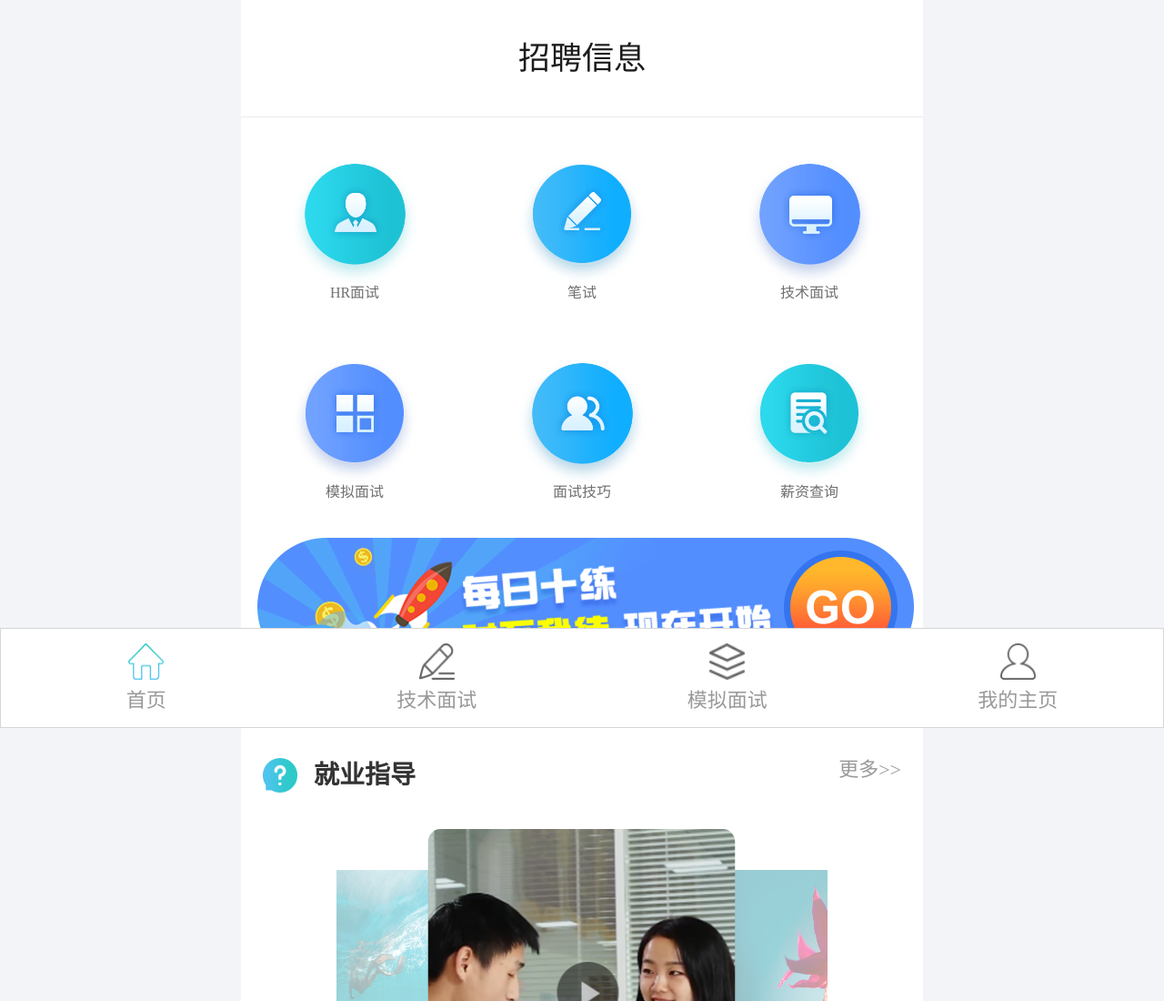
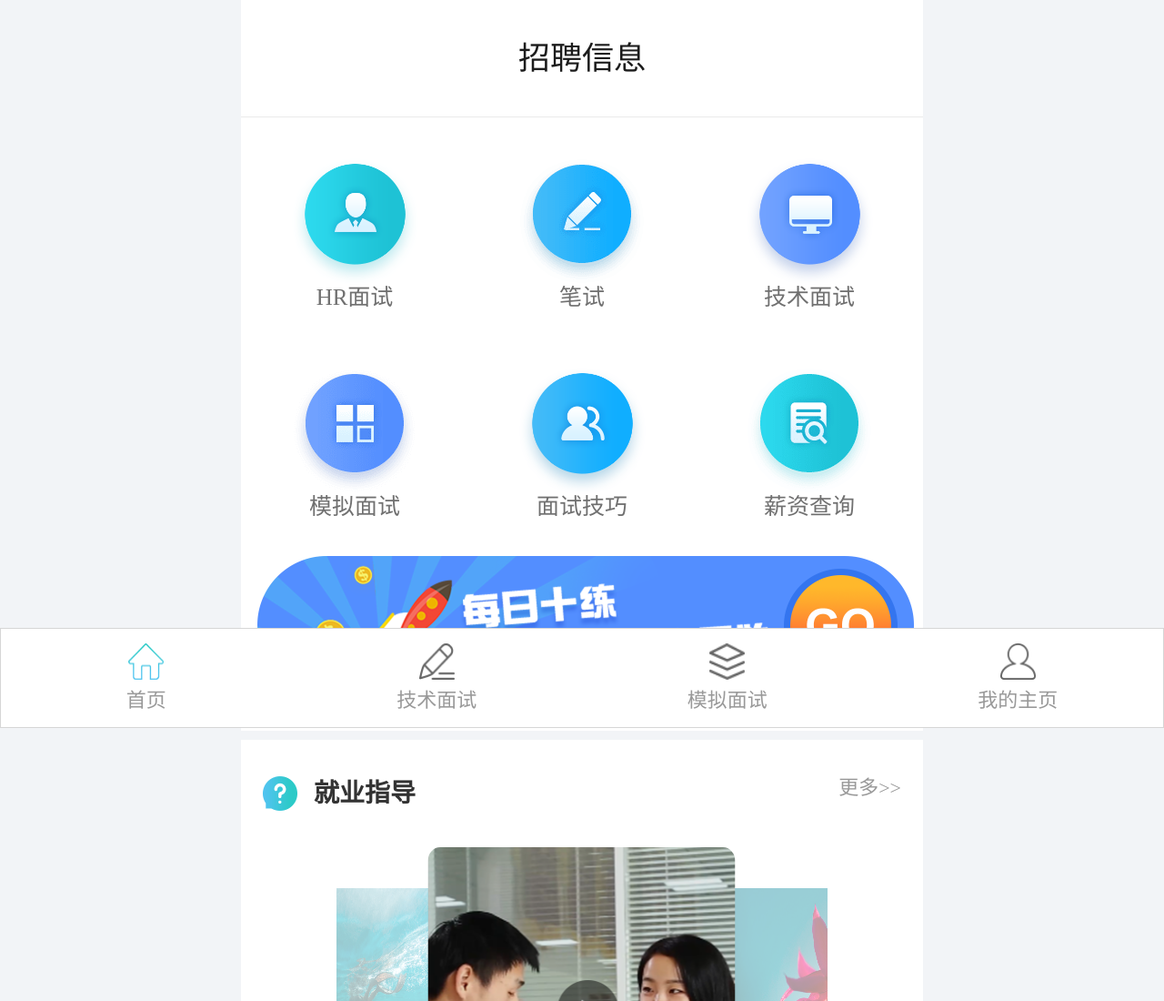
Before and after one commit to TDcloud/Mobile, a plain HTML site: page index.html in a window 1280 px wide. Shown: the top 1100 px of the page at 91% size. Drawn offline with Linux system fonts and the light colour scheme.

Commit message:
移动端rem

```diff
--- a/css/index.less
+++ b/css/index.less
@@ -2,7 +2,6 @@ body{
    min-width: 320px;
    max-width: 750px;
    margin: 0 auto;
-   // height: 12000px;
    background-color: #F2F4F7;
    section{
       background-color:#ffffff;
@@ -31,7 +30,7 @@ body{
       align-items:center;
       flex: 33.33%;
       color: #707070;
-     font-size: .426667rem;
+     font-size: .666667rem;
      &:nth-child(-n + 3){
       margin-top: 1.2rem;
       margin-bottom: 1.653333rem;
@@ -77,7 +76,6 @@ body{
    }
 .title_r{
          font-size: .586667rem;
-         // color: #999999;
    }
 }
 
@@ -172,7 +170,6 @@ body{
       }
    .title_r{
             font-size: .586667rem;
-            // color: #999999;
       }
    }
    .swiper {
```
Also changed, not shown: css/index.css.
